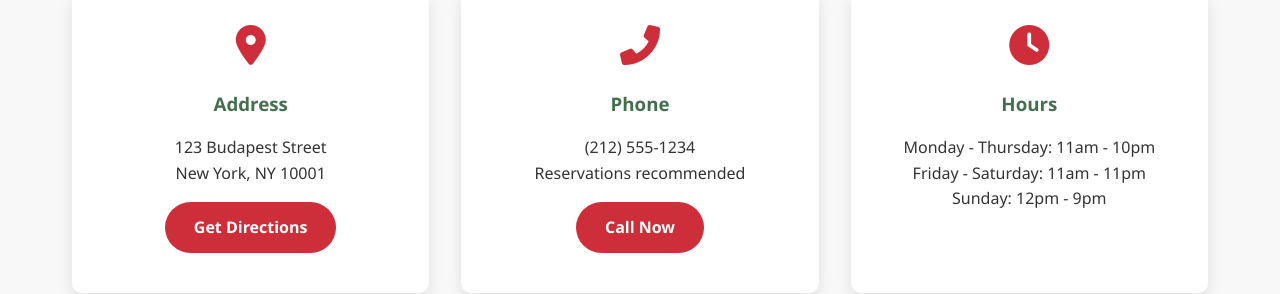
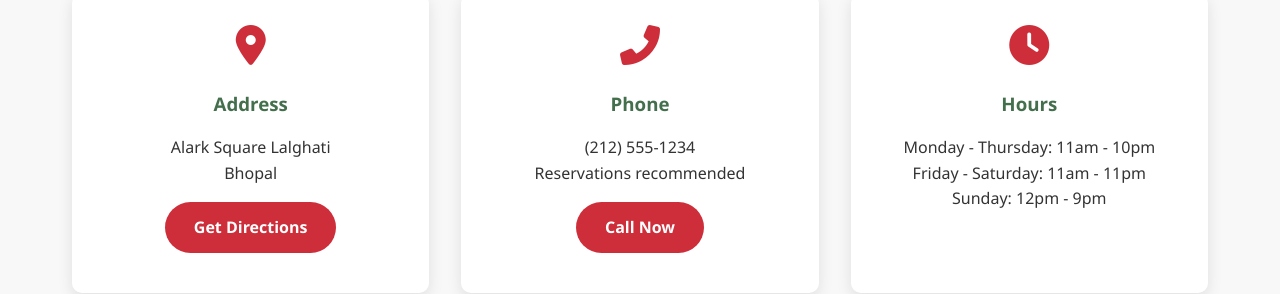
Before and after one commit to jatinbhawnani/hungry-panda, a plain HTML site: page index.html in a window 1280 px wide. Shown: the part 4666-4960 px from the top of the page. Drawn offline with Linux system fonts and the light colour scheme.

Commit message:
Update index.html

```diff
--- a/index.html
+++ b/index.html
@@ -843,7 +843,7 @@
             <div class="contact-card">
                 <i class="fas fa-map-marker-alt"></i>
                 <h3>Address</h3>
-                <p>123 Budapest Street<br>New York, NY 10001</p>
+                <p>Alark Square Lalghati<br>Bhopal</p>
                 <a href="#" class="btn" style="margin-top: 1rem; display: inline-block;">Get Directions</a>
             </div>
             <div class="contact-card">
```
